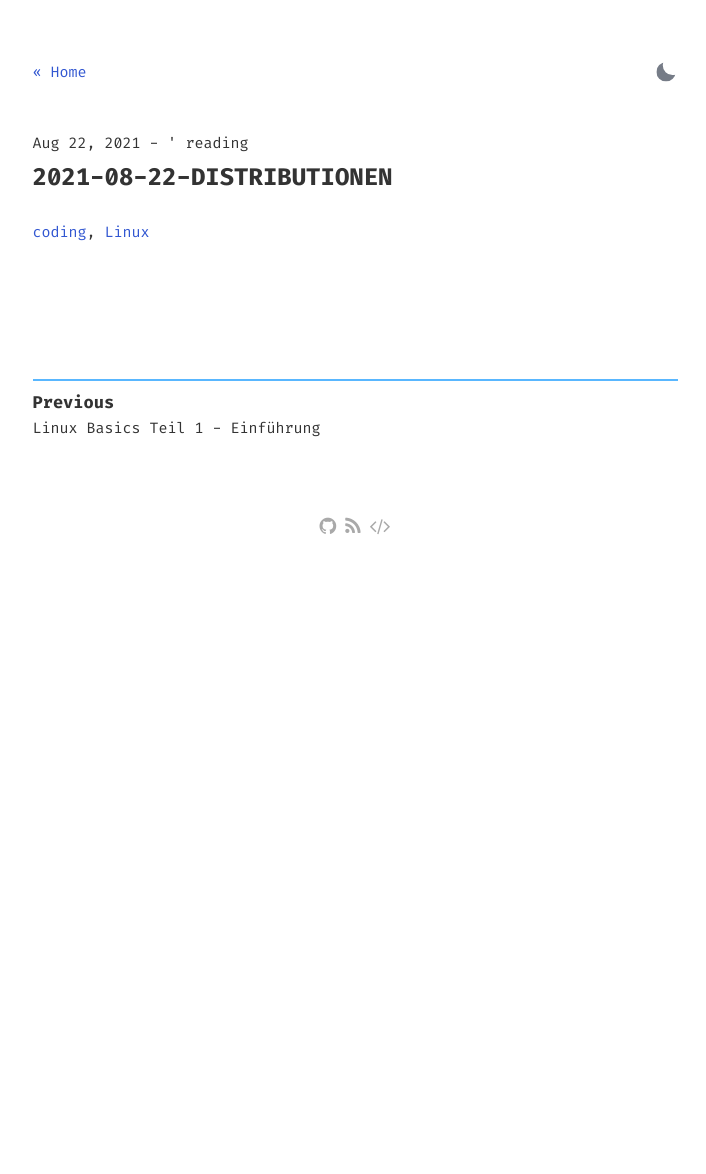
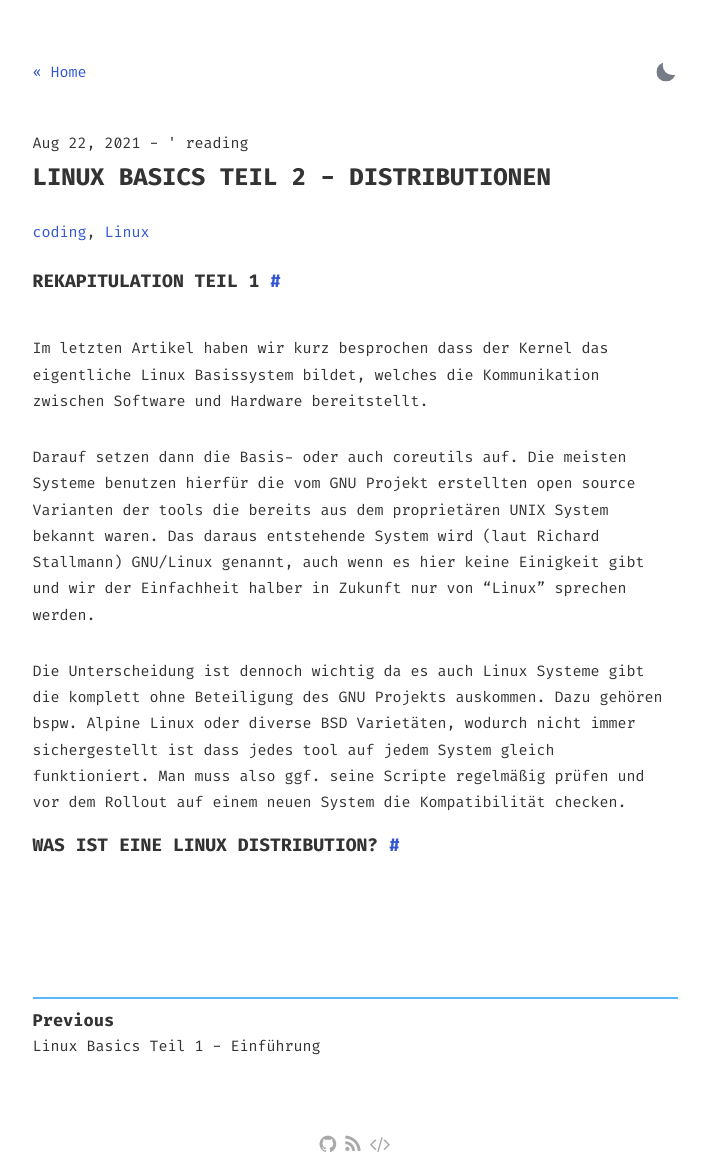
Before and after one commit to KuruGit/Gesko, a Jekyll site: the page built from _posts/2021-08-22-distributionen.md, in a window 1280 px wide. Shown: the whole page, without its empty margins (285-991 px from the left). Built offline with Jekyll 4.4.1, drawn with Linux system fonts in a browser that asks for light colours; before the commit the page ends 900 px from its top, so only the background shows below that.

Commit message:
neuen Artikel 2021-08-22-Distributionen

```diff
--- a/_posts/2021-08-22-distributionen.md
+++ b/_posts/2021-08-22-distributionen.md
@@ -1,8 +1,18 @@
 ---
 layout: post
-title: 2021-08-22-Distributionen
-description: In diesem Artikel beschäftigen wir uns mit den Core Utilities eines Linux Systems und besprechen die verschiedenen Distributionen und was eine Distribution ausmacht.
-summary: In diesem Artikel beschäftigen wir uns mit den Core Utilities eines Linux Systems und besprechen die verschiedenen                   Distributionen und was eine Distribution ausmacht.
+title: Linux Basics Teil 2 - Distributionen
+description: Teil 2 der Artikelreihe über Linux
+summary: In Teil 2 der Artikelreihe widmen wir uns nach der Diskussion über den Kernel und die coreutils den höheren Systemschichten die schlußendlich in einer Distribution als Gesamt-OS münden.
 tags: coding Linux
 date: 2021-08-22 00:00:00
 ---
+
+# Rekapitulation Teil 1
+
+Im letzten Artikel haben wir kurz besprochen dass der Kernel das eigentliche Linux Basissystem bildet, welches die Kommunikation zwischen Software und Hardware bereitstellt.
+
+Darauf setzen dann die Basis- oder auch coreutils auf. Die meisten Systeme benutzen hierfür die vom GNU Projekt erstellten open source Varianten der tools die bereits aus dem proprietären UNIX System bekannt waren. Das daraus entstehende System wird (laut Richard Stallmann) GNU/Linux genannt, auch wenn es hier keine Einigkeit gibt und wir der Einfachheit halber in Zukunft nur von "Linux" sprechen werden.
+
+Die Unterscheidung ist dennoch wichtig da es auch Linux Systeme gibt die komplett ohne Beteiligung des GNU Projekts auskommen. Dazu gehören bspw. Alpine Linux oder diverse BSD Varietäten, wodurch nicht immer sichergestellt ist dass jedes tool auf jedem System gleich funktioniert. Man muss also ggf. seine Scripte regelmäßig prüfen und vor dem Rollout auf einem neuen System die Kompatibilität checken.
+
+# Was ist eine Linux Distribution?
```
Also changed, not shown: 2 other files.
